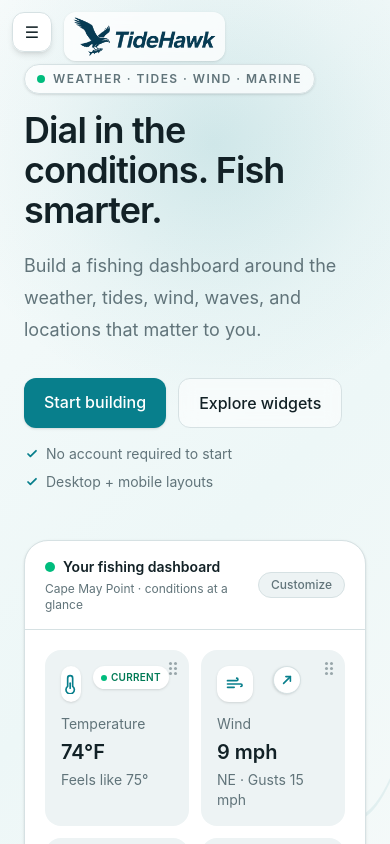
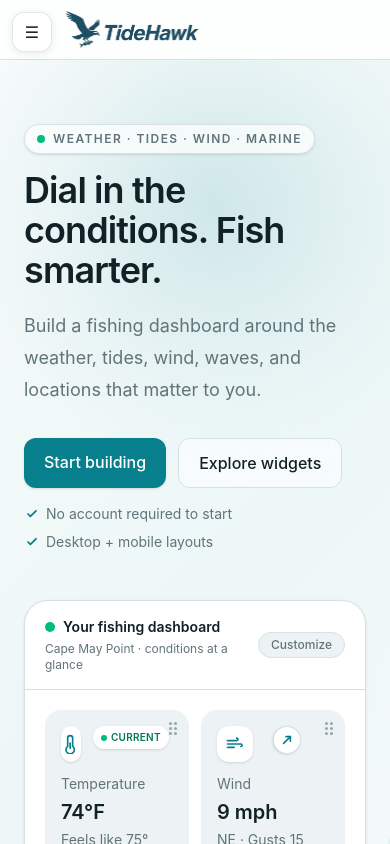
Before and after one commit to Wetheris/fishing-forecast, a Next.js app: page / in a window 390 px wide. Shown: the top 844 px of the page. Built offline with nearby package versions, Linux system fonts and the light colour scheme; no server answers.

Commit message:
polish tidehawk menu and brand

```diff
--- /dev/null
+++ b/src/app/brand.css
@@ -0,0 +1,110 @@
+/*
+ * TideHawk shell polish
+ *
+ * The brand previously floated above the home page with a high z-index.
+ * Keep it in normal document flow instead, so it never covers hero content.
+ */
+
+a[aria-label="TideHawk home"] {
+  position: relative !important;
+  inset: auto !important;
+  z-index: 850 !important;
+  box-sizing: border-box;
+  display: flex !important;
+  width: 100%;
+  height: 64px;
+  align-items: center;
+  padding: 0 24px 0 64px !important;
+  border-radius: 0 !important;
+  border-bottom: 1px solid var(--border);
+  background: rgba(255, 255, 255, 0.72) !important;
+  box-shadow: none !important;
+  backdrop-filter: blur(14px);
+  -webkit-backdrop-filter: blur(14px);
+}
+
+a[aria-label="TideHawk home"]:hover {
+  background: rgba(255, 255, 255, 0.82) !important;
+}
+
+a[aria-label="TideHawk home"] img {
+  width: 148px !important;
+  height: auto !important;
+  opacity: 0.9;
+}
+
+/*
+ * Make the floating menu trigger feel lighter and less like a card that is
+ * sitting on top of the application.
+ */
+[data-main-menu-button] {
+  width: 40px !important;
+  height: 40px !important;
+  border-color: color-mix(in srgb, var(--border) 78%, transparent) !important;
+  background: rgba(255, 255, 255, 0.82) !important;
+  box-shadow: 0 2px 8px rgba(15, 23, 42, 0.08) !important;
+  backdrop-filter: blur(12px);
+  -webkit-backdrop-filter: blur(12px);
+}
+
+[data-main-menu-button]:hover {
+  background: rgba(255, 255, 255, 0.96) !important;
+}
+
+/*
+ * Open-menu header: one compact brand row. The close button already lives in
+ * the top-left, so the logo aligns beside it and the redundant "Menu" title
+ * disappears.
+ */
+[data-main-menu-root][data-main-menu-open="true"] [data-main-menu-button] {
+  border-color: transparent !important;
+  background: var(--surface-muted) !important;
+  box-shadow: none !important;
+}
+
+[data-main-menu-root][data-main-menu-open="true"] aside > header {
+  box-sizing: border-box;
+  display: flex !important;
+  min-height: 64px;
+  align-items: center;
+  padding: 0 20px 0 64px !important;
+  background: rgba(255, 255, 255, 0.94);
+}
+
+[data-main-menu-root][data-main-menu-open="true"] aside > header img {
+  width: 132px !important;
+  height: auto !important;
+  opacity: 0.9;
+}
+
+[data-main-menu-root][data-main-menu-open="true"] aside > header h2 {
+  display: none !important;
+}
+
+[data-main-menu-root][data-main-menu-open="true"] aside > div {
+  padding-top: 14px !important;
+}
+
+[data-main-menu-root][data-main-menu-open="true"] aside section {
+  margin-bottom: 1.25rem !important;
+}
+
+@media (max-width: 520px) {
+  a[aria-label="TideHawk home"] {
+    height: 60px;
+    padding-right: 16px !important;
+  }
+
+  a[aria-label="TideHawk home"] img {
+    width: 136px !important;
+  }
+
+  [data-main-menu-root][data-main-menu-open="true"] aside > header {
+    min-height: 60px;
+    padding-right: 16px !important;
+  }
+
+  [data-main-menu-root][data-main-menu-open="true"] aside > header img {
+    width: 124px !important;
+  }
+}
--- a/src/app/layout.tsx
+++ b/src/app/layout.tsx
@@ -3,6 +3,7 @@ import "react-grid-layout/css/styles.css";
 import "react-resizable/css/styles.css";
 import "leaflet/dist/leaflet.css";
 import "./globals.css";
+import "./brand.css";
 import { AuthProvider } from "@/components/auth/AuthProvider";
 import { MainMenu } from "@/components/navigation/MainMenu";
 import { TideHawkBrand } from "@/components/navigation/TideHawkBrand";
```
